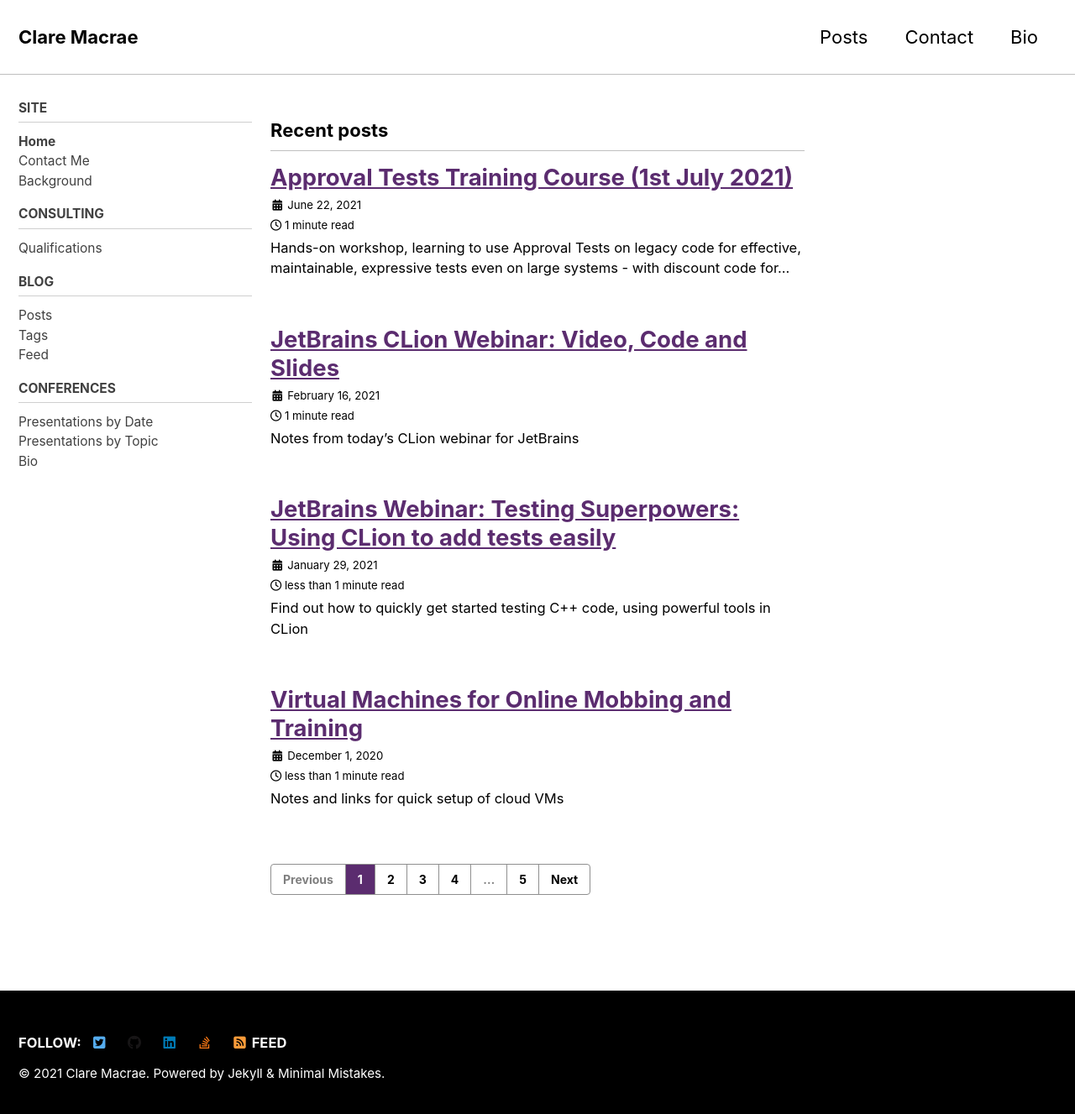
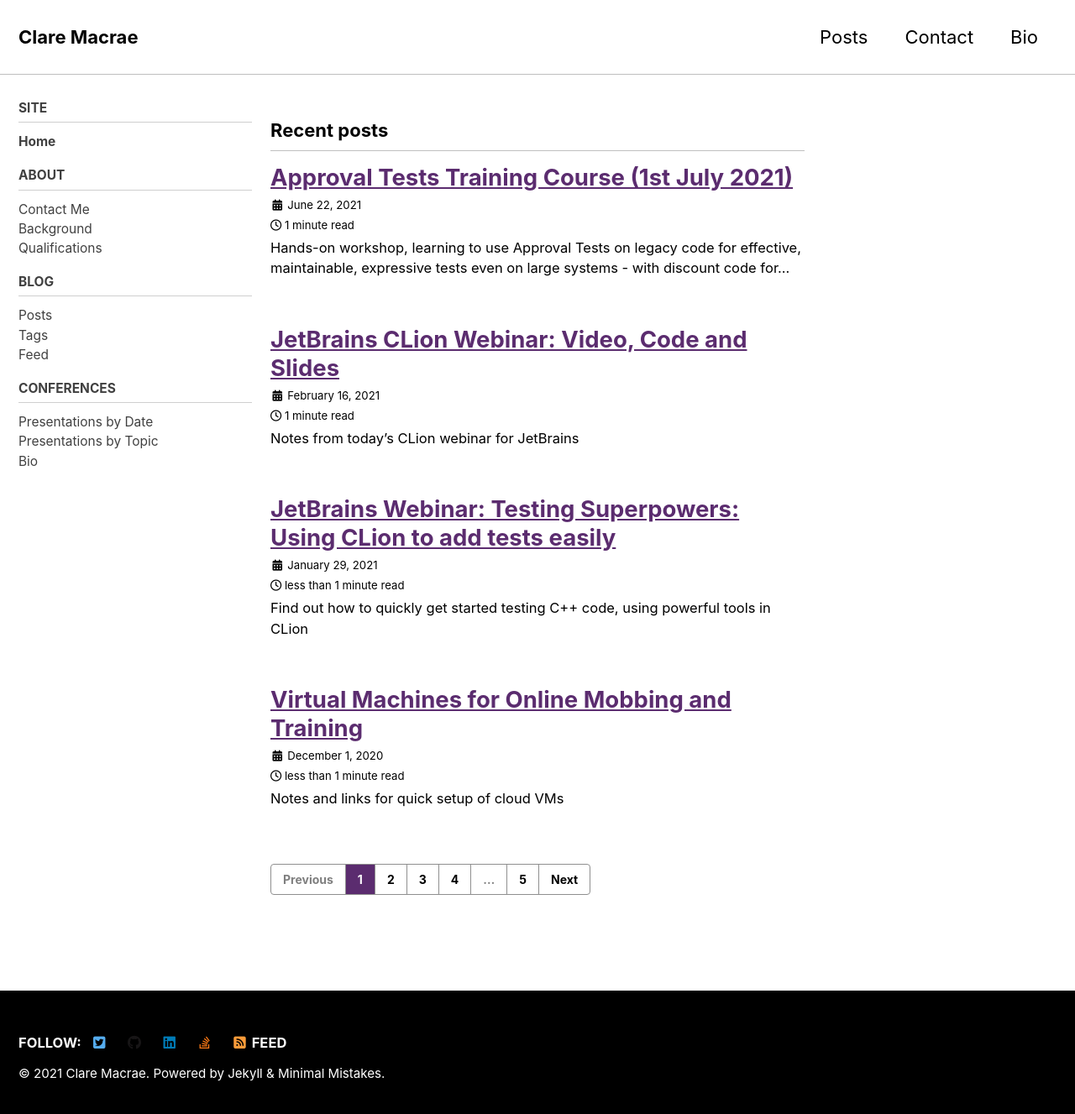
Before and after one commit to claremacrae/claremacrae.github.io, a Jekyll site: the page built from index.html, in a window 1280 px wide and 1334 px high. Shown: the top 1327 px of the window at 84% size. Built offline with Jekyll 4.4.1, drawn with Linux system fonts in a browser that asks for light colours; cached includes are drawn as plain includes; nearby versions of some CDN libraries; the list of posts is cut into pages by our own code.

Commit message:
Add About group in nav

```diff
--- a/_data/navigation.yml
+++ b/_data/navigation.yml
@@ -12,12 +12,12 @@
     children:
       - title: "Home"
         url: /
+  - title: About
+    children:
       - title: "Contact Me"
         url: /contact_me.html
       - title: "Background"
         url: /background.html
-  - title: Consulting
-    children:
       - title: "Qualifications"
         url: /consulting/qualifications.html
   - title: Blog
```
